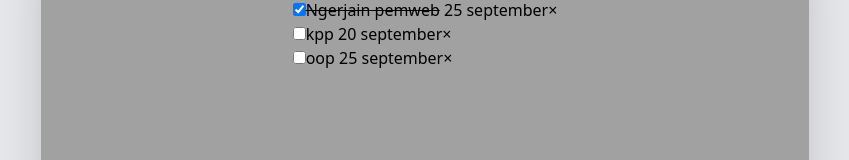
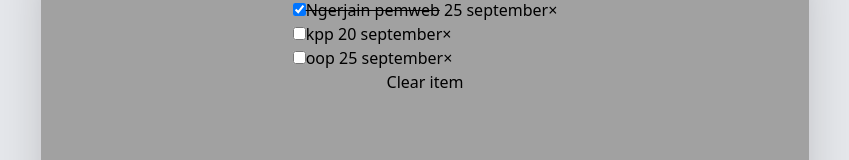
Before and after one commit to fikrahdamar/todo-app, a React (Vite) app: page / in a window 1280 px wide. Shown: the part 282-442 px from the top of the page, without its empty margins (215-1064 px from the left). Built offline with nearby package versions, Linux system fonts and the light colour scheme.

Commit message:
ADD clear button

```diff
--- a/src/App.tsx
+++ b/src/App.tsx
@@ -42,6 +42,9 @@ function App() {
     };
     setItem([...item, newTodo]);
   }
+  function handleClearItem() {
+    setItem([]);
+  }
   return (
     <>
       <div className="h-screen flex justify-center items-center bg-gray-200">
@@ -52,6 +55,7 @@ function App() {
             list={item}
             onChecked={setIsChecked}
             onDeleteItem={handleDeleteItem}
+            onClearItem={handleClearItem}
           />
         </div>
       </div>
--- a/src/components/TodoList.tsx
+++ b/src/components/TodoList.tsx
@@ -5,6 +5,7 @@ export const TodoList: React.FC<TodoItemProps> = ({
   list,
   onChecked,
   onDeleteItem,
+  onClearItem,
 }) => {
   return (
     <>
@@ -28,6 +29,9 @@ export const TodoList: React.FC<TodoItemProps> = ({
           ))}
         </ul>
       </div>
+      <div>
+        <button onClick={onClearItem}>Clear item</button>
+      </div>
     </>
   );
 };
--- a/src/types/todo.ts
+++ b/src/types/todo.ts
@@ -9,6 +9,7 @@ export interface TodoItemProps {
   list: TodoItem[];
   onChecked?: (id: number) => void;
   onDeleteItem?: (id: number) => void;
+  onClearItem?: () => void;
 }
 
 export type NewTodoItem = Omit<TodoItem, "id" | "checked">;
```
